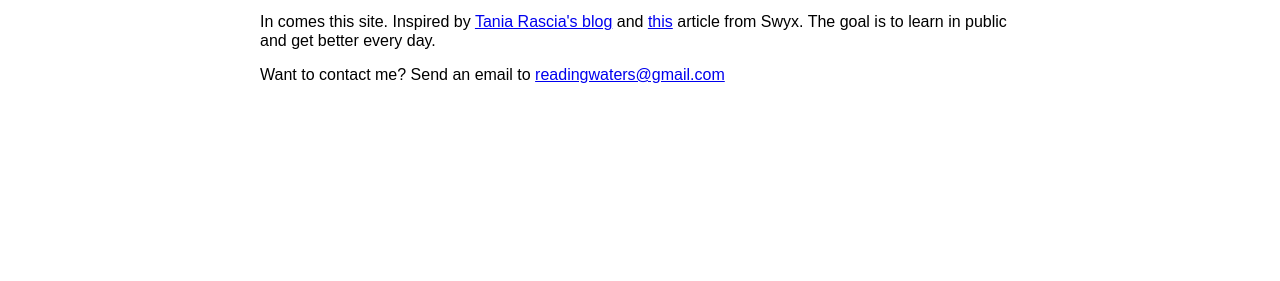
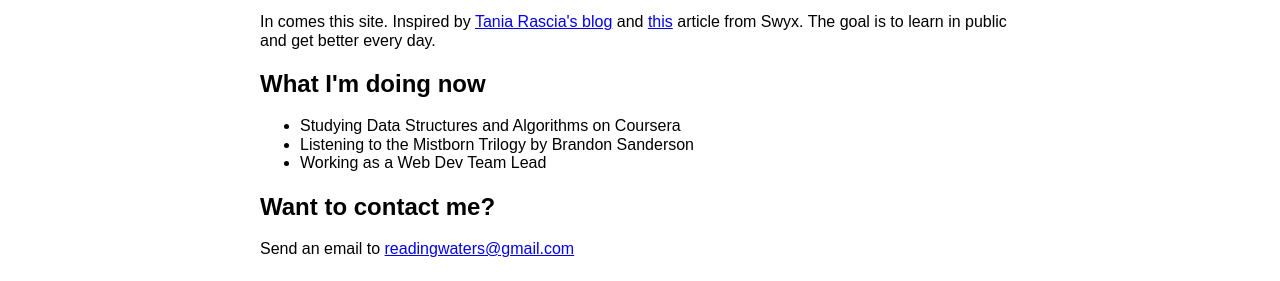
Before and after one commit to keith-waters/readingwaters.com, a Next.js app: page / in a window 1280 px wide. Shown: the part 551-832 px from the top of the page. Before the commit the page ends 800 px from the top, so only its background shows below. Built offline with nearby package versions, Linux system fonts and the light colour scheme.

Commit message:
Update the homepage to include a Now and Contact  section

```diff
--- a/src/pages/index.js
+++ b/src/pages/index.js
@@ -30,8 +30,29 @@ class Index extends Component {
               from Swyx. The goal is to
               learn in public and get better every day.
             </p>
+          </div>
+          <div style={{marginLeft:"10px", flexGrow:"1", textAlign:"left"}}>
+            <h2>
+              What I'm doing now
+            </h2>
+            <ul>
+              <li>
+                Studying Data Structures and Algorithms on Coursera
+              </li>
+              <li>
+                Listening to the Mistborn Trilogy by Brandon Sanderson
+              </li>
+              <li>
+                Working as a Web Dev Team Lead
+              </li>
+            </ul>
+          </div>
+          <div style={{marginLeft:"10px", flexGrow:"1", textAlign:"left"}}>
+            <h2>
+              Want to contact me?
+            </h2>
             <p>
-              Want to contact me? Send an email to <a href="mailto:readingwaters@gmail.com">readingwaters@gmail.com</a>
+              Send an email to <a href="mailto:readingwaters@gmail.com">readingwaters@gmail.com</a>
             </p>
           </div>
         </div>
--- a/src/styles/style.css
+++ b/src/styles/style.css
@@ -1,3 +1,3 @@
-h1,h2,h3,h4,h5,h6,p,a {
+h1,h2,h3,h4,h5,h6,p,a,ul,li {
   font-family: Arial, Helvetica, sans-serif;
 }
```
